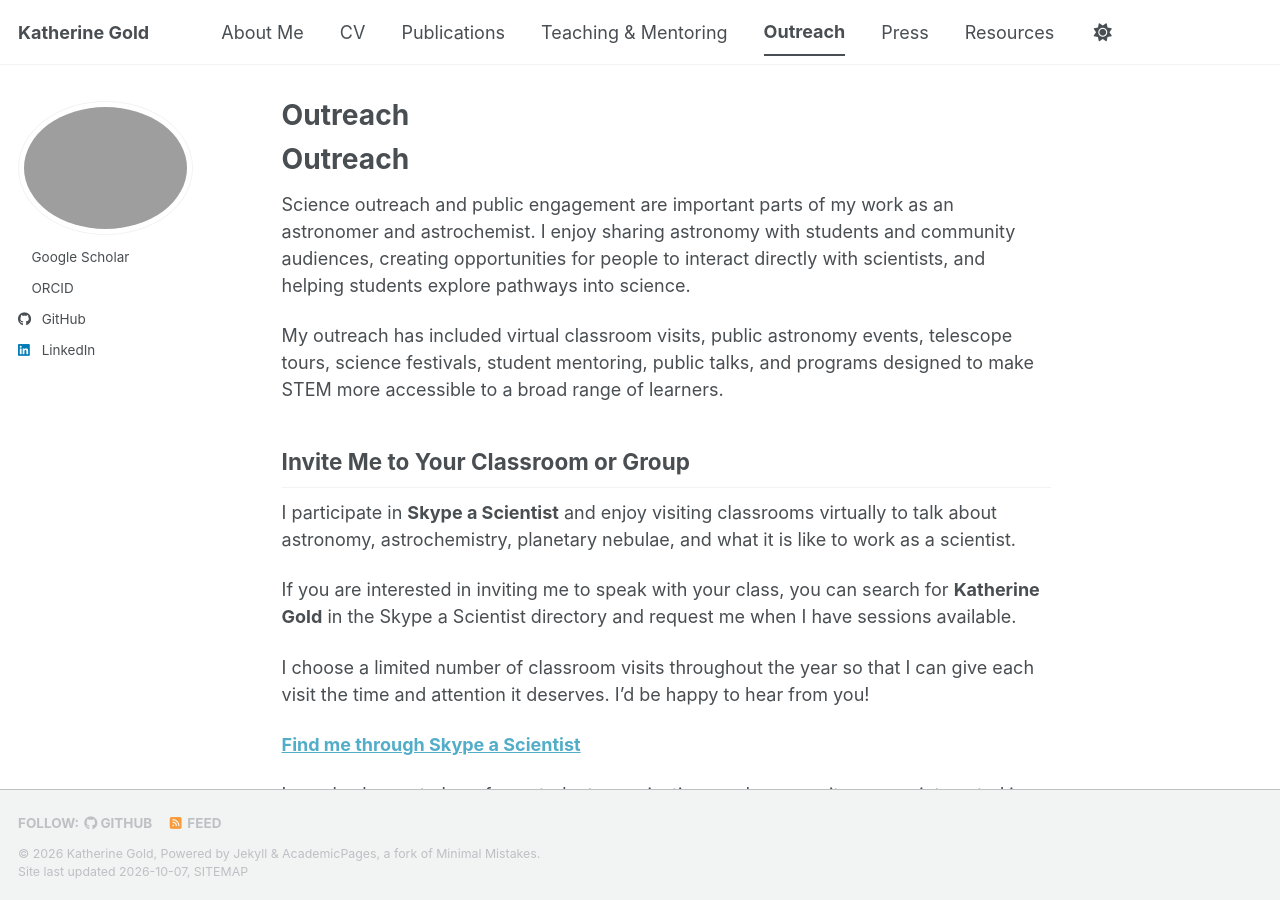
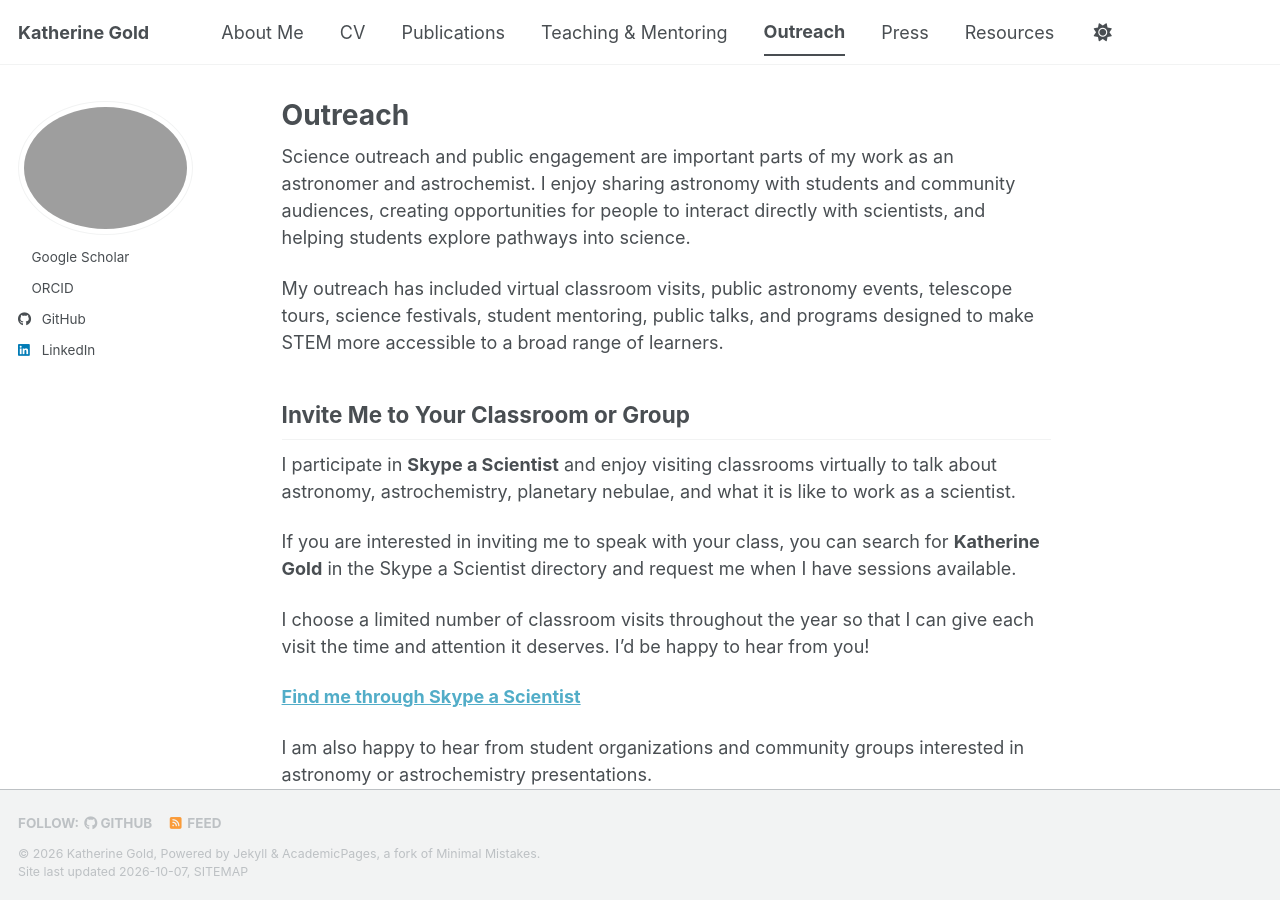
Before and after one commit to katherinegold/katherinegold.github.io, a Jekyll site: the page built from _pages/outreach.md, in a window 1280 px wide and 900 px high. Built offline with Jekyll 4.4.1, drawn with Linux system fonts in a browser that asks for light colours; a style sheet for code colours, icons or effects is not loaded.

Commit message:
Update outreach.md

```diff
--- a/_pages/outreach.md
+++ b/_pages/outreach.md
@@ -3,8 +3,6 @@ title: "Outreach"
 permalink: /outreach/
 author_profile: true
 ---
-
-# Outreach
 
 Science outreach and public engagement are important parts of my work as an astronomer and astrochemist. I enjoy sharing astronomy with students and community audiences, creating opportunities for people to interact directly with scientists, and helping students explore pathways into science.
 
```
